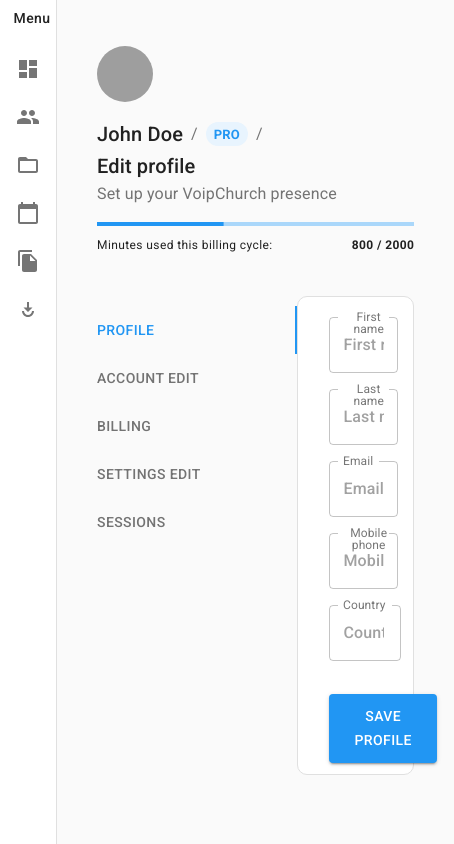
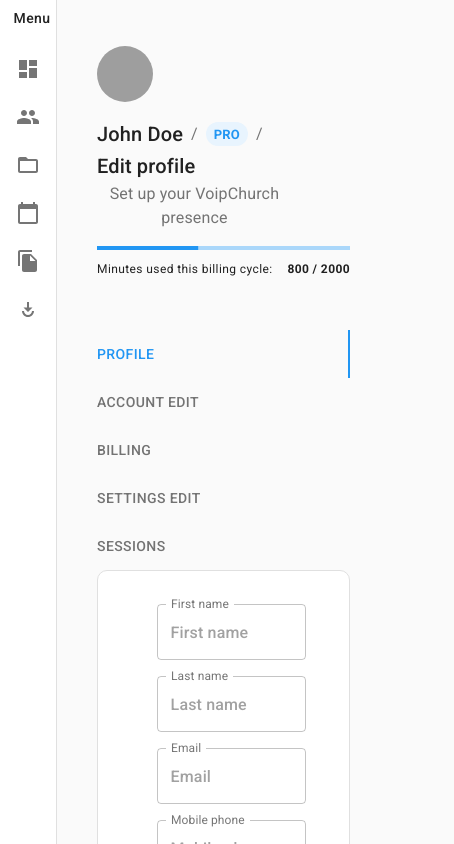
Before and after one commit to jjcreator/testpage, a React (Create React App) app: page / in a window 390 px wide. Shown: the top 844 px of the page, 454 px wide, since content can reach past the window. Built offline with nearby package versions, Linux system fonts and the light colour scheme; grey boxes are pictures that could not be loaded.

Commit message:
added basic tabs responsiveness

```diff
--- a/src/Billing.js
+++ b/src/Billing.js
@@ -1,4 +1,4 @@
-import React, {useState, useEffect} from 'react';
+import React, { useState } from 'react';
 import BillingCard from "./BillingCard.js";
 import PaymentHistory from "./PaymentHistory.js"
 import { makeStyles } from '@material-ui/core/styles';
--- a/src/CardDetails.js
+++ b/src/CardDetails.js
@@ -1,4 +1,4 @@
-import React, { useState, useEffect } from 'react';
+import React, { useEffect } from 'react';
 import { makeStyles } from '@material-ui/core/styles';
 import CreditCardIcon from '@material-ui/icons/CreditCard';
 import { Box, Button, TextField, FormControl, InputLabel, Select, MenuItem, Card, Typography, Divider} from "@material-ui/core";
@@ -49,7 +49,6 @@ export default function CardDetails(props) {
   const [date, setDate] = React.useState({});
 
   useEffect(()=> {props.cardLinkToggle(true);
-    console.log("yoyo")
     return () => {
     props.cardLinkToggle(false);
   }}, []);
--- a/src/MainContent.js
+++ b/src/MainContent.js
@@ -1,4 +1,4 @@
-import React, {useState} from 'react';
+import React, { useState } from 'react';
 import VerticalTabs from "./VerticalTabs.js"
 import LinearProgressWithLabel from "./LinearProgressWithLabel.js"
 import { Container, Grid, Typography, Avatar, Chip, Breadcrumbs, Link } from "@material-ui/core";
--- a/src/PaymentHistory.js
+++ b/src/PaymentHistory.js
@@ -1,7 +1,6 @@
 import React from 'react';
 import { makeStyles } from '@material-ui/core/styles';
 import Card from '@material-ui/core/Card';
-import CardActions from '@material-ui/core/CardActions';
 import CardContent from '@material-ui/core/CardContent';
 import Typography from '@material-ui/core/Typography';
 import { Box, Table, TableHead, TableBody, TableCell, TableRow, TableFooter, TablePagination} from '@material-ui/core';
--- a/src/VerticalTabs.js
+++ b/src/VerticalTabs.js
@@ -1,10 +1,10 @@
-import React, {useRef} from 'react';
+import React from 'react';
 import Form from "./Form.js"
 import Billing from "./Billing.js"
 import PropTypes from 'prop-types';
 import { makeStyles } from '@material-ui/core/styles';
 import Tabs from '@material-ui/core/Tabs';
-import { Tab, Box, Container, Hidden } from '@material-ui/core';
+import { Tab, Box, Container,useMediaQuery, useTheme } from '@material-ui/core';
 
 function TabPanel(props) {
   const { children, value, index, ...other } = props;
@@ -43,7 +43,7 @@ const useStyles = makeStyles({
     display: 'flex',
     height: "100%",
     width: "100%",
-    paddingLeft: "0"
+    paddingLeft: "0",
   },
   tab: {
       width: "100%"
@@ -70,12 +70,17 @@ const useStyles = makeStyles({
   },
   hidden: {
     display: "none"
+  },
+  flexTabs: {
+    flexDirection: "column",
   }
 });
 
 export default function VerticalTabs(props) {
+  const theme = useTheme();
   const classes = useStyles();
   const [value, setValue] = React.useState(0);
+  const mediaSm = useMediaQuery(theme.breakpoints.up("sm"));
   const lowerTexts = {
     "Profile": "Set up your VoipChurch presence",
     "Billing": "Manage billing information and view receipts",
@@ -95,7 +100,7 @@ export default function VerticalTabs(props) {
   };
 
   return (
-    <div className={classes.root}>
+    <div className={`${classes.root} ${!mediaSm ? classes.flexTabs : null}`}>
       <Tabs
         orientation="vertical"
         variant="fullWidth"
```
